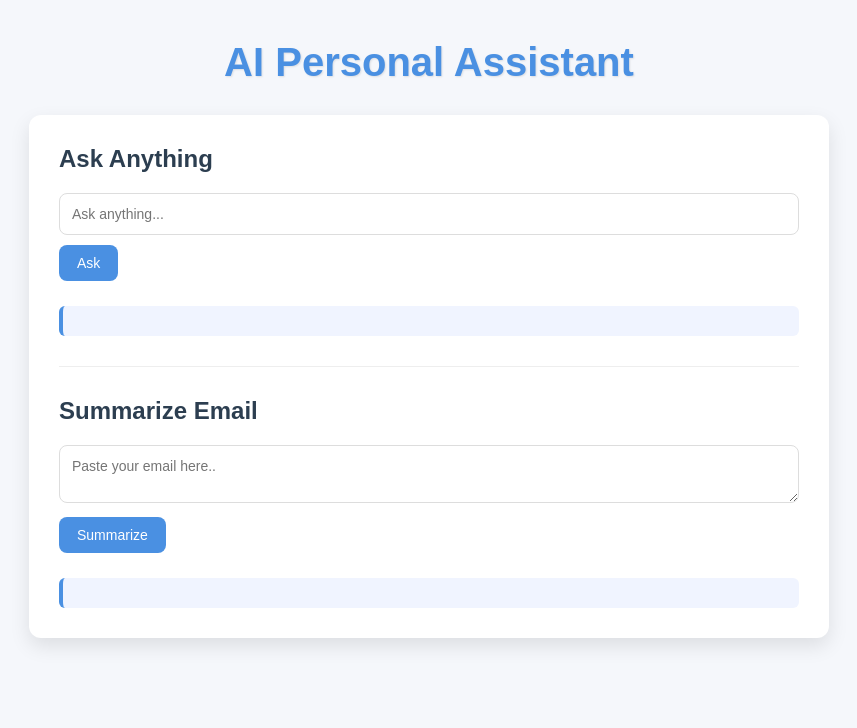
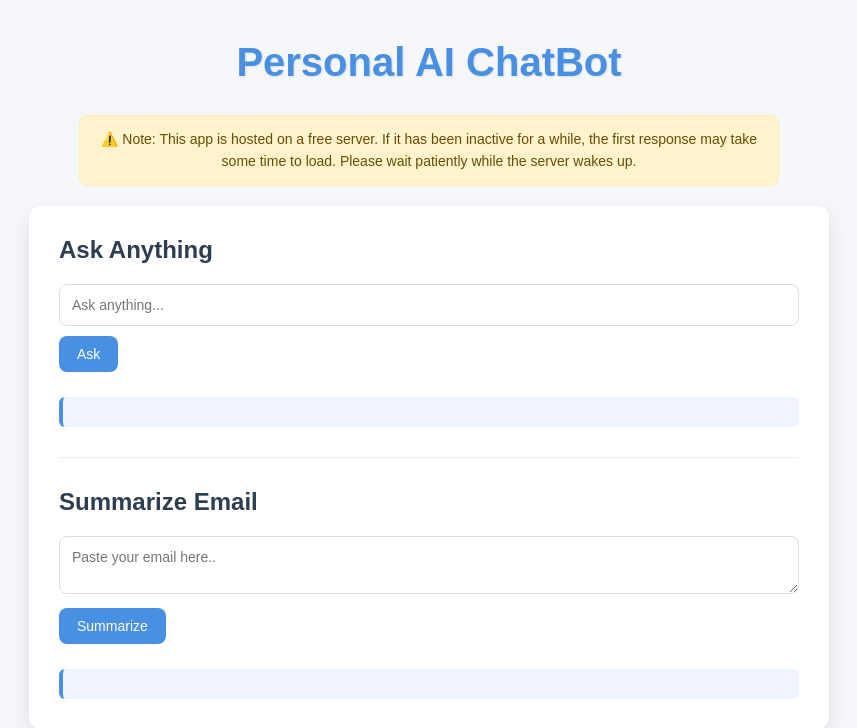
Before and after one commit to ankurgangwar4575-tech/Personal-AI-Assistant, a Flask app: page / in a window 1280 px wide. Shown: the top 728 px of the page, without its empty margins (211-1068 px from the left). Run offline with Flask 3, Linux system fonts and the light colour scheme.

Commit message:
Add deployment notice and update main heading in index.html; enhance styling in style.css

```diff
--- a/static/style.css
+++ b/static/style.css
@@ -9,6 +9,19 @@ body {
     background: #f5f7fb;
     color: #333;
     padding: 40px;
+}
+
+.deployment-notice {
+    max-width: 700px;
+    margin: 10px auto 20px;
+    padding: 12px 16px;
+    background-color: #fff3cd;
+    color: #664d03;
+    border: 1px solid #ffecb5;
+    border-radius: 8px;
+    font-size: 14px;
+    line-height: 1.6;
+    text-align: center;
 }
 
 .container {
--- a/templates/index.html
+++ b/templates/index.html
@@ -6,11 +6,17 @@
     <meta name="viewport" content="width=device-width, initial-scale=1.0">
     <title>AI Personal Assistant</title>
     <link rel="stylesheet" href="{{ url_for('static', filename='style.css') }}">
+    <link rel="icon" type="image/png"
+        href="https://imgs.search.brave.com/OaP4ugd_hv_q632rJSgslesVqiB1c8JX7N28tEixSnI/rs:fit:860:0:0:0/g:ce/aHR0cHM6Ly9jZG4u/aWNvbnNjb3V0LmNv/bS9pY29uL3ByZW1p/dW0vcG5nLTI1Ni10/aHVtYi9haS1jaGF0/Ym90LWljb24tc3Zn/LWRvd25sb2FkLXBu/Zy05ODUyNjc4LnBu/Zz9mPXdlYnAmdz0x/Mjg">
 </head>
 
 <body>
-    <h1 class="main-heading">AI Personal Assistant</h1>
-
+    <h1 class="main-heading">Personal AI ChatBot</h1>
+    <p class="deployment-notice">
+        ⚠️ Note: This app is hosted on a free server. If it has been inactive
+        for a while, the first response may take some time to load.
+        Please wait patiently while the server wakes up.
+    </p>
     <div class="container">
 
         <h2>Ask Anything</h2>
@@ -79,6 +85,33 @@
             "summary-loading",
             "summary"
         );
+
+        async function checkServer() {
+            const notice = document.getElementById("deploymentNotice");
+
+            try {
+                const response = await fetch("/", {
+                    method: "GET"
+                });
+
+                if (response.ok) {
+                    notice.style.display = "none";
+                }
+            } catch (error) {
+            }
+        }
+
+        checkServer();
+
+        const serverCheckInterval = setInterval(async () => {
+            const notice = document.getElementById("deploymentNotice");
+
+            if (notice && notice.style.display !== "none") {
+                await checkServer();
+            } else {
+                clearInterval(serverCheckInterval);
+            }
+        }, 3000);
     </script>
 
 </body>
```
